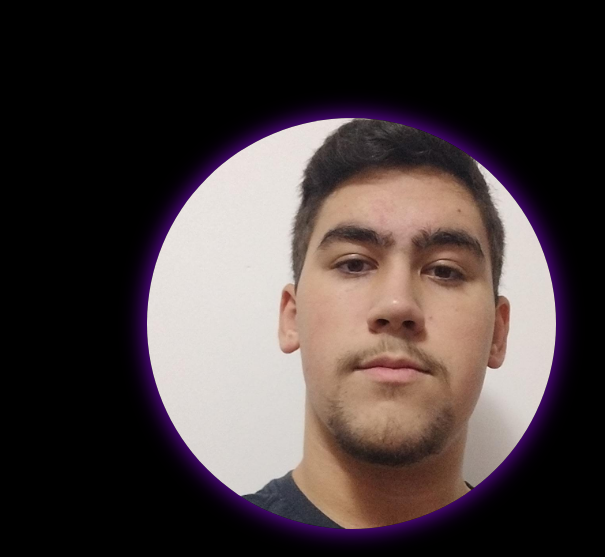
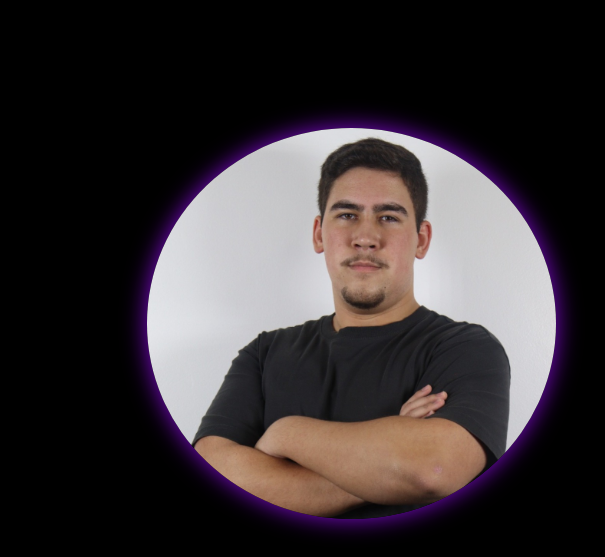
Before and after one commit to ArtzFxz/PortfolioArtzFxz, a plain HTML site: page index.html in a window 1280 px wide. Shown: the part 105-662 px from the top of the page, 570-1175 px from the left. Drawn offline with nearby package versions, Linux system fonts and the light colour scheme.

Commit message:
feat: mudança foto

```diff
--- a/index.html
+++ b/index.html
@@ -45,7 +45,7 @@
         </div>
 
         <div class="home-img">
-            <img src="eu.jpeg" alt="">
+            <img src="felipe.jpeg" alt="">
         </div>
     </section>
 
```
Also changed, not shown: eu.jpeg (deleted), felipe.jpeg (added).
